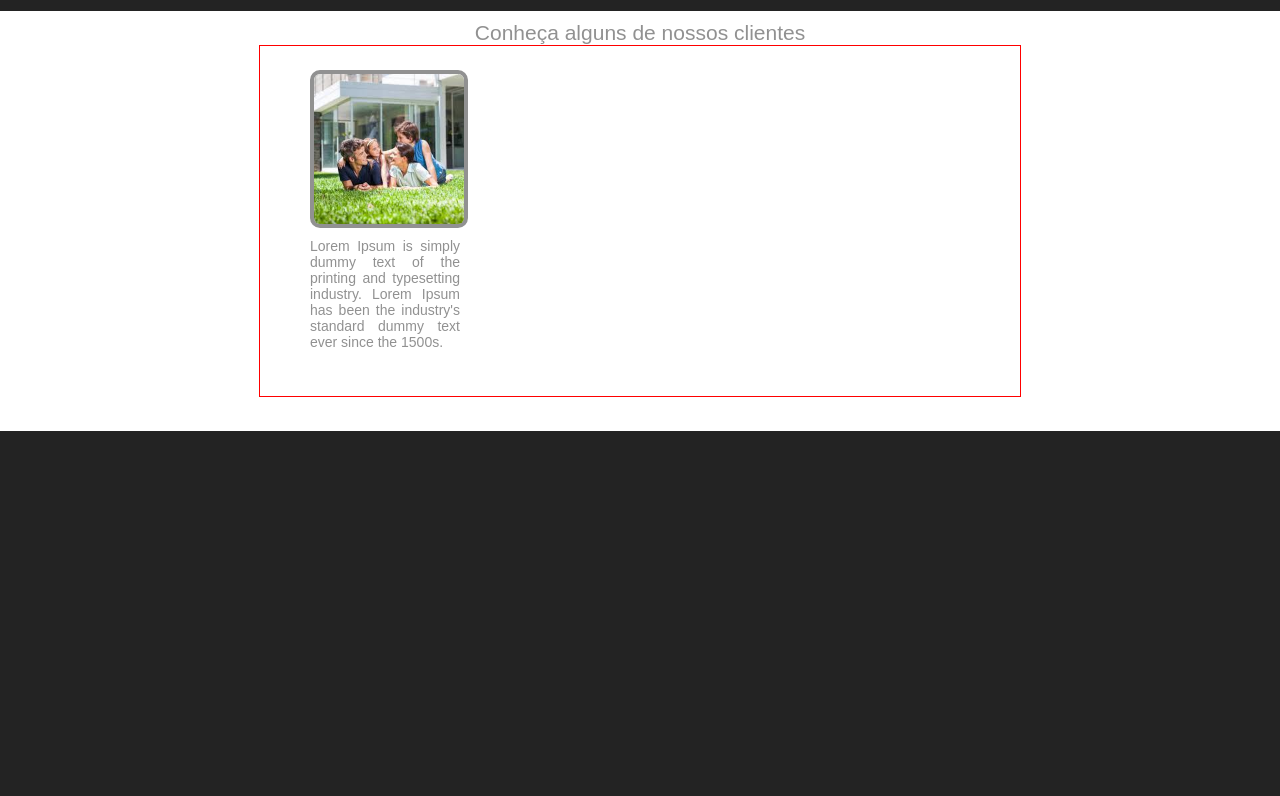
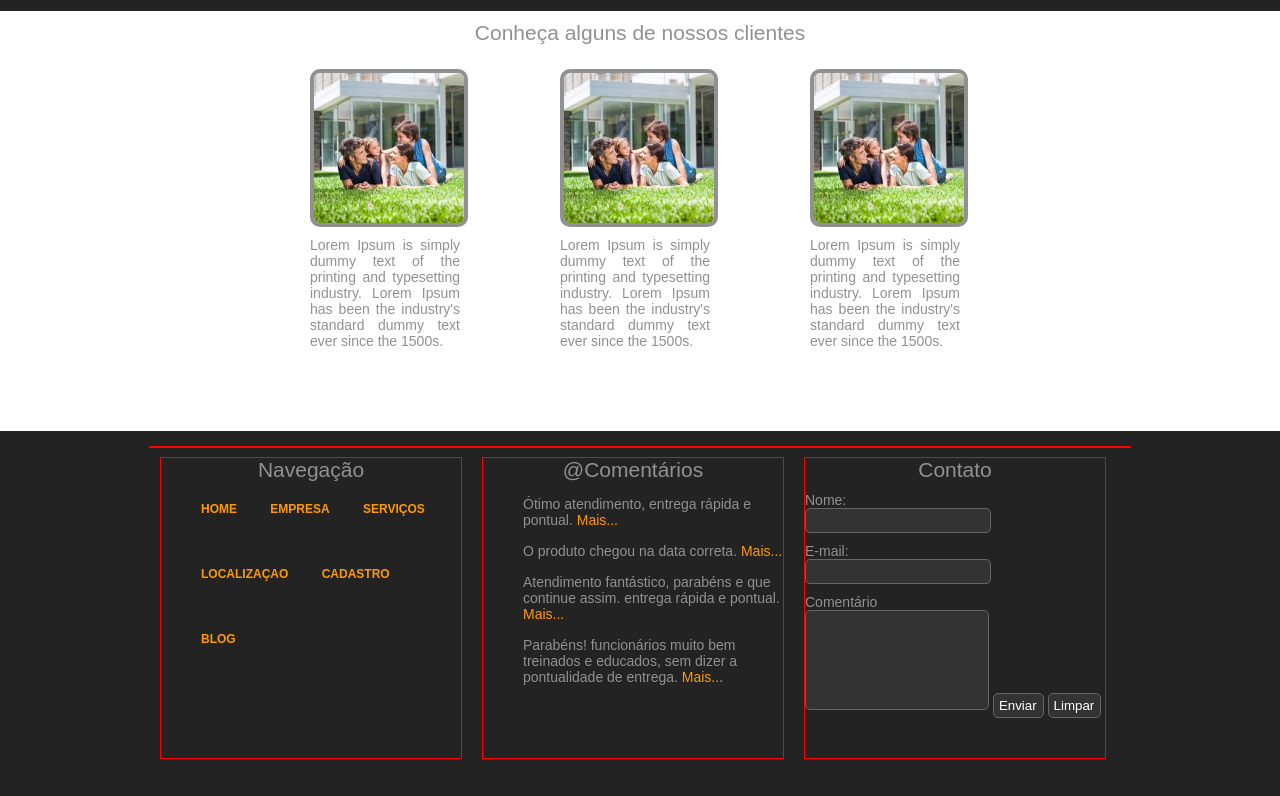
Before and after one commit to Sidney-Andrade/transid, a plain HTML site: page index.html in a window 1280 px wide. Shown: the part 539-1335 px from the top of the page. Before the commit the page ends 970 px from the top, so only its background shows below. Drawn offline with Linux system fonts and the light colour scheme.

Commit message:
Adição do rodapé

```diff
--- a/index.html
+++ b/index.html
@@ -137,10 +137,84 @@
                         </figcaption>
                     </figure>
                 </article>
-                <article></article>
-                <article></article>
+                <article>
+                    <figure>
+                        <img src="cliente01.jpg" width="150px">
+                        <figcaption class="text-cliente">
+                            Lorem Ipsum is simply dummy text of the printing and
+                            typesetting industry. Lorem Ipsum has been the industry's
+                            standard dummy text ever since the 1500s.
+                        </figcaption>
+                    </figure>
+                </article>
+                <article>
+                    <figure>
+                        <img src="cliente01.jpg" width="150px">
+                        <figcaption class="text-cliente">
+                            Lorem Ipsum is simply dummy text of the printing and
+                            typesetting industry. Lorem Ipsum has been the industry's
+                            standard dummy text ever since the 1500s.
+                        </figcaption>
+                    </figure>
+                </article>
             </div>
         </section>
         <!--fim conteudo-->
+        <!--inicio do rodape-->
+        <div id="containnerRodape">
+            <footer id="rodape">
+                <nav id="rodape_nav">
+                    <h2 class="rodape_title">Navegação</h2>
+                    <ul>
+                        <li><a href="index.html">Home</a></li>
+                        <li><a href="empresa.html">Empresa</a></li>
+                        <li><a href="servico.html">Serviços</a></li>
+                        <li><a href="localizacao.html">Localizaçao</a></li>
+                        <li><a href="cadastro.html">Cadastro</a></li>
+                        <li><a href="#">Blog</a></li>
+                    </ul>
+                </nav>
+                <div id="rodape_comentarios">
+                    <h2 class="rodape_title">@Comentários</h2>
+                    <ul>
+                        <li>
+                            <span>Ótimo atendimento, entrega rápida e pontual.</span>
+                            <a href="#">Mais...</a>
+                        </li>
+                        <li>
+                            <span>O produto chegou na data correta.</span>
+                            <a href="#">Mais...</a>
+                        </li>
+                        <li>
+                            <span>Atendimento fantástico, parabéns e que continue assim. entrega rápida e pontual.</span>
+                            <a href="#">Mais...</a>
+                        </li>
+                        <li>
+                            <span>Parabéns! funcionários muito bem treinados e educados,
+                                sem dizer a pontualidade de entrega.</span>
+                            <a href="#">Mais...</a>
+                        </li>
+                    </ul>
+                </div>
+                <div id="caixa_formulario">
+                    <form action="" method="POST" >
+                        <h2 class="rodape_title">Contato</h2>
+                        <label>Nome:</label>
+                        <input type="text"  name="nome">
+
+                        <label>E-mail:</label>
+                        <input type="email" name="email">
+
+                        <label>Comentário</label>
+                        <textarea name="comentario" maxlength="140"></textarea>
+
+                        <input type="submit" value="Enviar">
+                        <input type="reset" value="Limpar">
+
+                    </form>
+                </div>
+            </footer>
+        </div>
+        <!--fim do rodape-->
     </body>
 </html>
--- a/transid.css
+++ b/transid.css
@@ -192,7 +192,7 @@ a.botao{
     padding-top: 10px;
 }
 #conteudoCliente{
-    border: 1px solid red;
+    /* border: 1px solid red; */
     height: 350px;
     width: 760px;
     margin-left: auto;
@@ -212,4 +212,49 @@ a.botao{
     padding-top: 10px;
     display: block;
 }
-/*continuar formtndo os outros*/
+#containnerRodape{
+    width: 100%;
+    height: 350px;
+}
+#rodape{
+    border: 1px solid red;
+    width: 980px;
+    margin-top: 15px;
+    margin-left: auto;
+    margin-right: auto;
+}
+#rodape_comentarios, #rodape_nav, #caixa_formulario{
+    border: 1px solid red;
+    width: 300px;
+    height: 300px;
+    float: left;
+    margin: 10px;
+}
+.rodape_title{
+    text-align: center;
+}
+#rodape_nav li a{
+    height: 25px;
+}
+#rodape_comentarios li{
+    list-style: none;
+    margin-bottom: 15px;
+}
+#caixa_formulario label{
+    display: block;
+    margin-top: 10px;
+}
+#caixa_formulario input{
+    height: 25px;
+}
+#caixa_formulario textarea{
+    height: 100px;
+    resize: none;
+}
+#caixa_formulario input, #caixa_formulario textarea{
+    border-radius: 5px;
+    padding-left: 5px;
+    color: #FFF;
+    background-color: #333333;
+    border: 1px solid #666666;
+}
```
